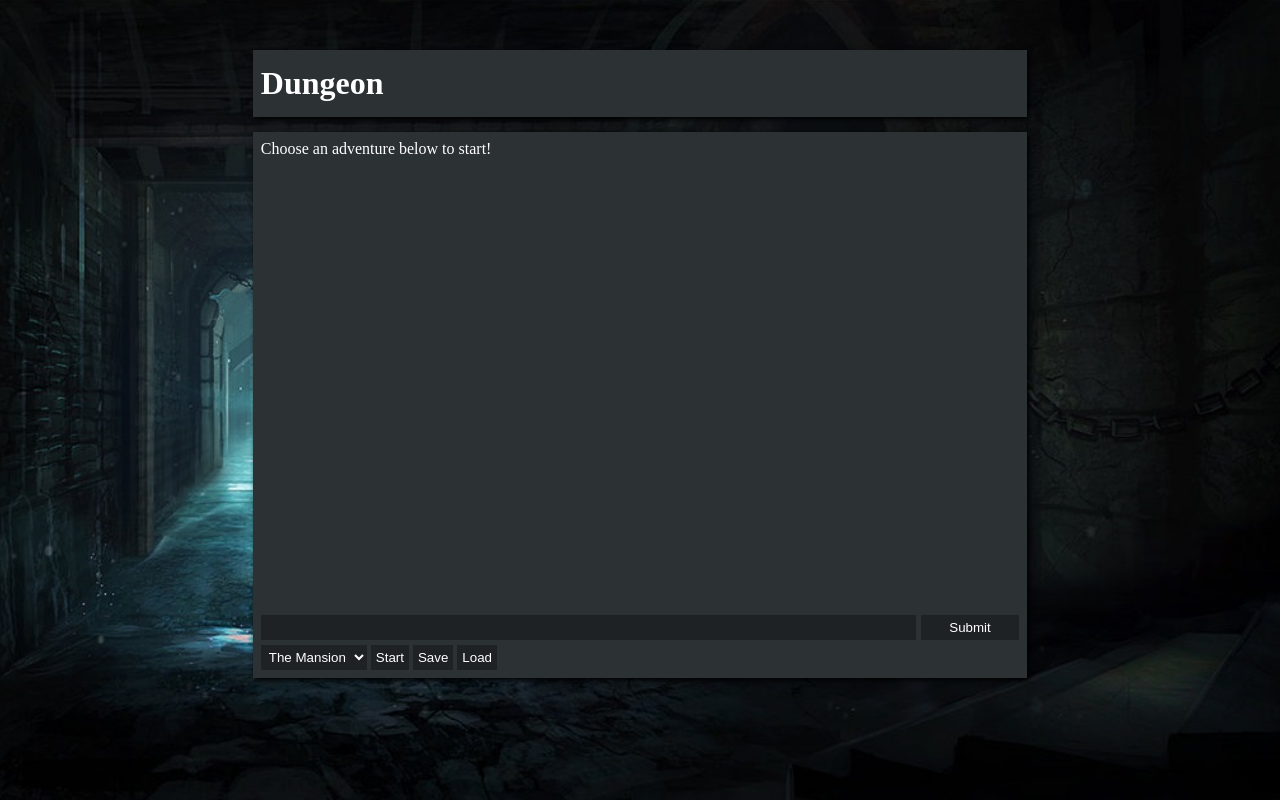
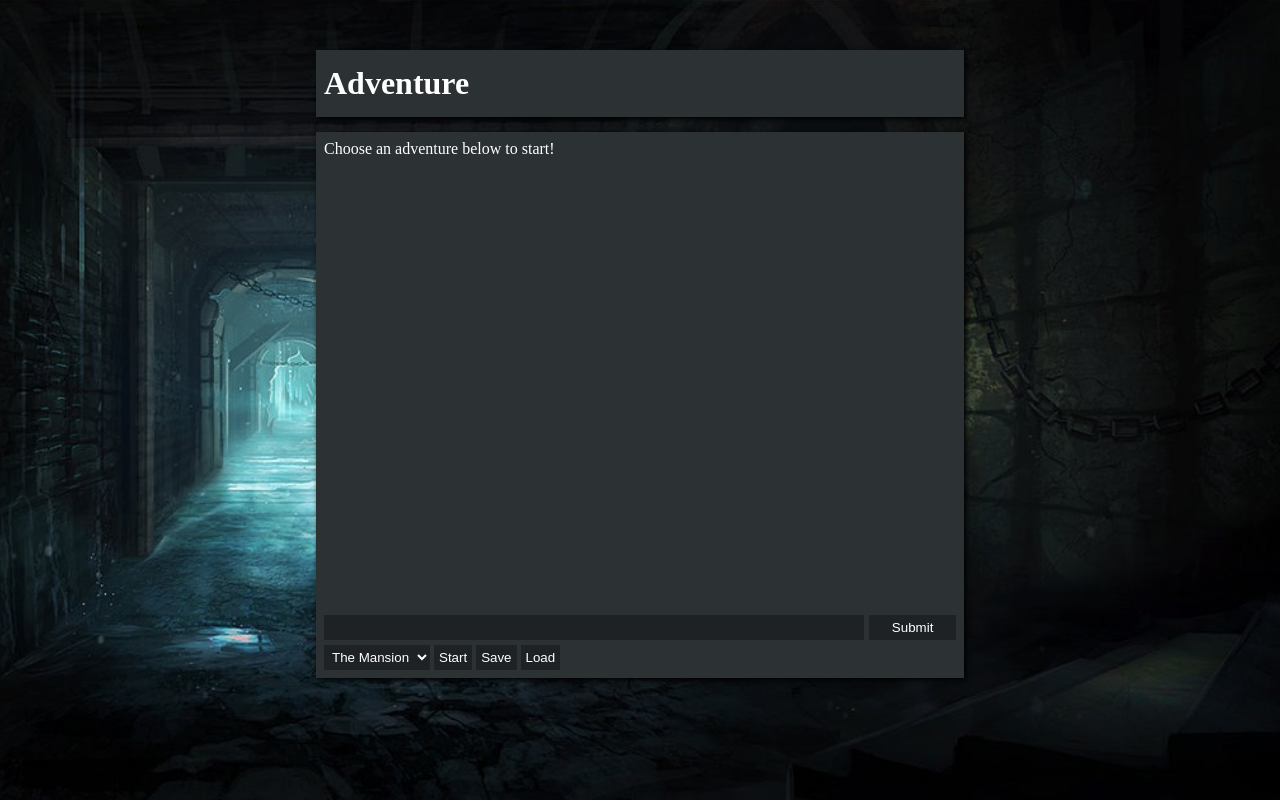
Before and after one commit to jaaimino/jsdungeon, a plain HTML site: page index.html in a window 1280 px wide. Drawn offline with Linux system fonts and the light colour scheme.

Commit message:
More styling

```diff
--- a/css/global.css
+++ b/css/global.css
@@ -19,11 +19,15 @@ p{
 i{
     color: #3CA9F7;
 }
-input, button, select{
+input, button, select, option{
    background-color: rgba(0,0,0,0.3);
    border: 0px;
    padding: 4px;
    color: white;
+}
+
+select option{
+    background-color: rgb(0,0,0);
 }
 
 input, button {
@@ -68,7 +72,7 @@ input:focus, select:focus, button:active, button:focus {
     margin-left: auto;
     margin-right: auto;
     margin-bottom: 15px;
-    width: 60%;
+    width: 50%;
     padding: 8px;
     padding-top: 15px;
     padding-bottom: 15px;
@@ -124,7 +128,7 @@ input:focus, select:focus, button:active, button:focus {
     background-color: #2C3133;
     margin-left: auto;
     margin-right: auto;
-    width: 60%;
+    width: 50%;
     box-shadow: 2px 2px 5px #000000;
 }
 
--- a/index.html
+++ b/index.html
@@ -11,12 +11,12 @@
     <script src="helper.js"></script>
     <script src="savegame.js"></script>
 
-    <title id="page-title">Dungeon</title>
+    <title id="page-title">Adventure</title>
     <!-- this should probably change based on the naem of the dungeon people make-->
 </head>
 
 <body>
-    <h1 id="page-title-inner" class="page-title">Dungeon</h1>
+    <h1 id="page-title-inner" class="page-title">Adventure</h1>
     <div class="output-box">
         <p id="output">Choose an adventure below to start!</p>
         <form id="inputForm" onsubmit="return sendInput()">
```
